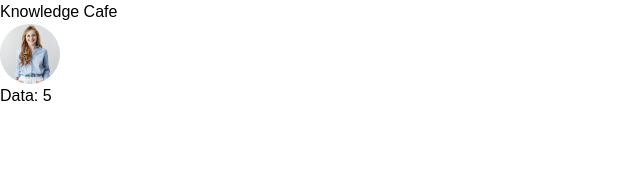
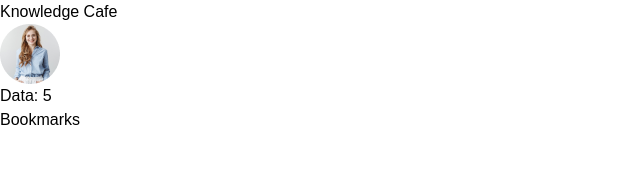
Before and after one commit to bkuddin/dev-cafe, a React (Vite) app: page / in a window 1280 px wide. Shown: the top 182 px of the page, without its empty margins (0-640 px from the left). Built offline with nearby package versions, Linux system fonts and the light colour scheme.

Commit message:
Blog section markup

```diff
--- a/src/App.jsx
+++ b/src/App.jsx
@@ -1,5 +1,6 @@
 import './App.css'
 import Blogs from './components/Blogs/Blogs'
+import Bookmarks from './components/Bookmarks/Bookmarks'
 import Header from './components/Header/Header'
 
 function App() {
@@ -9,7 +10,10 @@ function App() {
     <>
 
      <Header></Header>
+     <main className='flex justify-center mt-10 mx-40 '>
      <Blogs></Blogs>
+     <Bookmarks></Bookmarks>
+     </main>
 
     </>
   )
--- a/src/components/Blogs/Blogs.jsx
+++ b/src/components/Blogs/Blogs.jsx
@@ -12,7 +12,7 @@ const Blogs = () => {
     }, [])
 
     return (
-        <div>
+        <div className="md:w-2/3">
             <h3>Data: {blogs.length}</h3>
 
         </div>
--- /dev/null
+++ b/src/components/Bookmarks/Bookmarks.jsx
@@ -0,0 +1,12 @@
+
+
+const Bookmarks = () => {
+    return (
+        <div className="md:w-1/3">
+            <h3>Bookmarks</h3>
+
+        </div>
+    );
+};
+
+export default Bookmarks;
--- a/src/components/Header/Header.jsx
+++ b/src/components/Header/Header.jsx
@@ -2,10 +2,10 @@ import profile_pic from '../../assets/images/profile.png'
 
 const Header = () => {
     return (
-        <div className='flex justify-between items-center p-4 mx-40 border-b-2'>
+        <header className='flex justify-between items-center p-4 mx-40 border-b-2'>
              <h1 className='text-lg  text-gray-900 font-black'>Knowledge Cafe</h1>
              <img src={profile_pic} alt="" />
-        </div>
+        </header>
     );
 };
 
```
